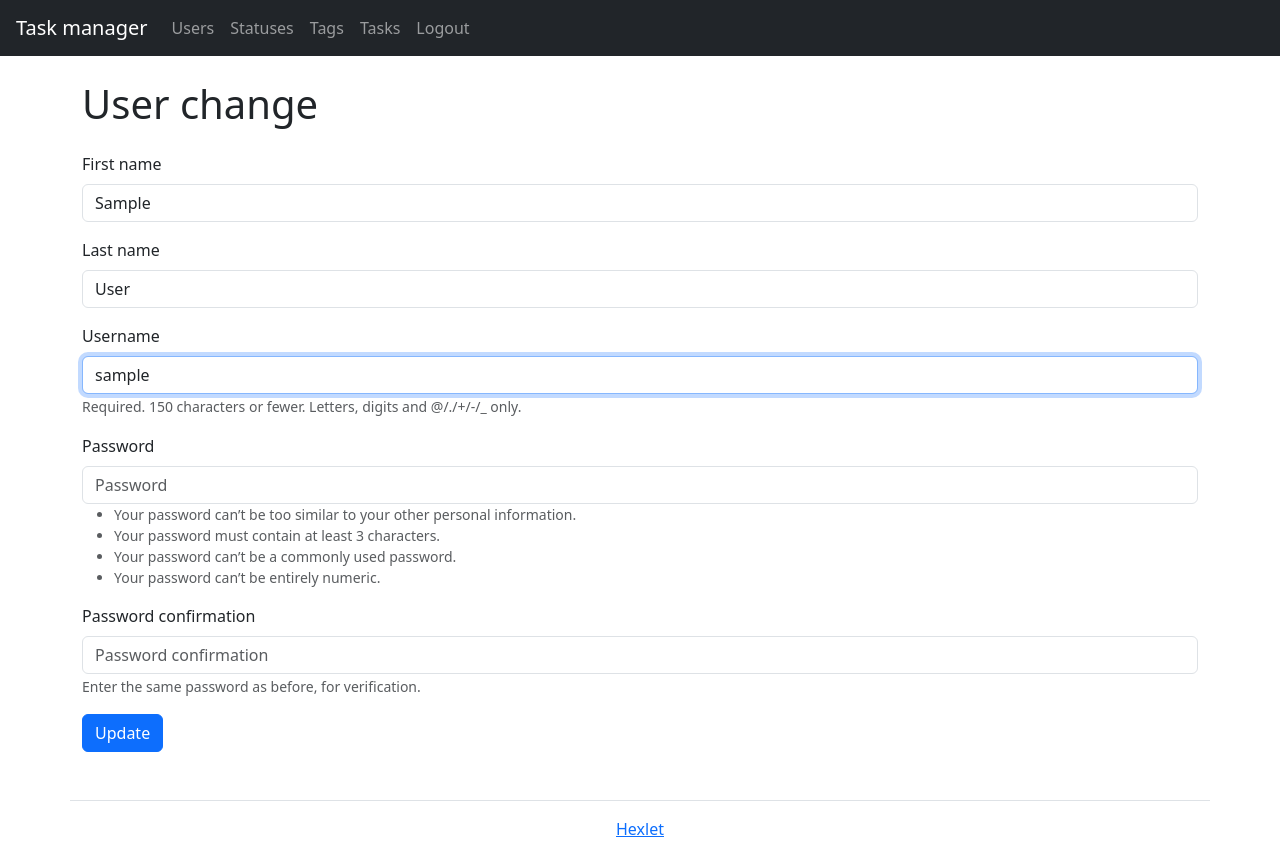
After one commit to Aluwian/python-project-52, a Django app: page /en/users/1/update/ in a window 1280 px wide. The commit adds this page. Run offline with Django 4.2, Linux system fonts and the light colour scheme; the visitor is signed in with stand-in values (Sample User, id 1); data comes from the database, SQL or seed files in the repository; some libraries are stand-ins or nearby versions.

Commit message:
add update functionality

```diff
--- /dev/null
+++ b/task_manager/helpers.py
@@ -0,0 +1,29 @@
+from django.contrib.auth.mixins import (
+    LoginRequiredMixin,
+    UserPassesTestMixin,
+)
+from django.contrib import messages
+from django.shortcuts import redirect
+from django.urls import reverse_lazy
+from django.utils.translation import gettext_lazy as _
+
+
+class CustomLoginRequiresMixin(LoginRequiredMixin):
+    def dispatch(self, request, *args, **kwargs):
+        if not request.user.is_authenticated:
+            messages.add_message(
+                request, messages.ERROR, _("You are not authorized! Please sign in.")
+            )
+            return redirect(reverse_lazy("Login"))
+        return super().dispatch(request, *args, **kwargs)
+
+
+class CustomPermissionRequiredMixin(UserPassesTestMixin):
+    def test_func(self):
+        return self.get_object() == self.request.user
+
+    def handle_no_permission(self):
+        messages.error(
+            self.request, _("You do not have rights to change another user.")
+        )
+        return redirect("UsersList")
--- a/task_manager/settings.py
+++ b/task_manager/settings.py
@@ -108,6 +108,9 @@ AUTH_PASSWORD_VALIDATORS = [
     },
     {
         "NAME": "django.contrib.auth.password_validation.MinimumLengthValidator",
+        "OPTIONS": {
+            "min_length": 3,
+        },
     },
     {
         "NAME": "django.contrib.auth.password_validation.CommonPasswordValidator",
@@ -147,3 +150,5 @@ STATIC_URL = "static/"
 # https://docs.djangoproject.com/en/4.2/ref/settings/#default-auto-field
 
 DEFAULT_AUTO_FIELD = "django.db.models.BigAutoField"
+
+LOGIN_URL = "Login"
--- a/task_manager/templates/layout/base.html
+++ b/task_manager/templates/layout/base.html
@@ -16,30 +16,7 @@
 
 <body class="d-flex flex-column min-vh-100">
 <header class="flex-shrink-0">
-    <nav class="navbar navbar-expand-lg navbar-dark bg-dark">
-        <a class="navbar-brand ms-3" href="{% url 'Home' %}">{% trans "Task manager" %}</a>
-        <button
-                class="navbar-toggler"
-                data-toggle="collapse"
-                data-target="#navbarToggleExternalContent">
-        <span class="navbar-toggler-icon"></span>
-        </button>
-        <div class="collapse navbar-collapse" id="navbarToggleExternalContent">
-            <ul class="navbar-nav mr-auto">
-                <li class="nav-item">
-                    <a class="nav-link" href="{% url 'UsersList' %}">{% trans "Users" %}</a>
-                </li>
-            </ul>
-            <ul class="navbar-nav">
-                <li class="nav-item">
-                    <a class="nav-link" href="{% url 'Login' %}">{% trans "Login" %}</a>
-                </li>
-                <li class="nav-item">
-                    <a class="nav-link" href="{% url 'CreateUser' %}">{% trans "Registration" %}</a>
-                </li>
-            </ul>
-        </div>
-    </nav>
+    {% include "layout/navbar.html" %}
 </header>
 
 <main class="flex-grow-1">
--- a/task_manager/templates/users/form.html
+++ b/task_manager/templates/layout/form.html
@@ -1,18 +1,17 @@
-<!-- task-manager/templates/create.html -->
+<!-- task-manager/templates/form.html -->
 
 {% extends "layout/base.html" %}
 {% load i18n %}
 {% load django_bootstrap5 %}
 
 {% block main %}
-<h1 class="my-4">{% trans title %}</h1>
     {% if messages %}
         {% bootstrap_messages %}
     {% endif %}
+    <h1 class="my-4">{% trans title %}</h1>
     <form method="post">
     {% csrf_token %}
         {% bootstrap_form form %}
     {% bootstrap_button button_text button_type="submit" %}
     </form>
-
 {% endblock main %}
--- /dev/null
+++ b/task_manager/templates/layout/navbar.html
@@ -0,0 +1,43 @@
+{% load i18n %}
+
+<nav class="navbar navbar-expand-lg navbar-dark bg-dark">
+        <a class="navbar-brand ms-3" href="{% url 'Home' %}">{% trans "Task manager" %}</a>
+        <button
+                class="navbar-toggler"
+                data-toggle="collapse"
+                data-target="#navbarToggleExternalContent">
+        <span class="navbar-toggler-icon"></span>
+        </button>
+        <div class="collapse navbar-collapse" id="navbarToggleExternalContent">
+            <ul class="navbar-nav mr-auto">
+                <li class="nav-item">
+                    <a class="nav-link" href="{% url 'UsersList' %}">{% trans "Users" %}</a>
+                </li>
+            </ul>
+            {% if user.is_authenticated %}
+                <ul class="navbar-nav">
+                    <li class="nav-item">
+                        <a class="nav-link" href="{% url 'UsersList' %}">{% trans "Statuses" %}</a>
+                    </li>
+                    <li class="nav-item">
+                        <a class="nav-link" href="{% url 'UsersList' %}">{% trans "Tags" %}</a>
+                    </li>
+                    <li class="nav-item">
+                        <a class="nav-link" href="{% url 'UsersList' %}">{% trans "Tasks" %}</a>
+                    </li>
+                    <li class="nav-item">
+                        <a class="nav-link" href="{% url 'Logout' %}">{% trans "Logout" %}</a>
+                    </li>
+                </ul>
+            {% else %}
+                <ul class="navbar-nav">
+                    <li class="nav-item">
+                        <a class="nav-link" href="{% url 'Login' %}">{% trans "Login" %}</a>
+                    </li>
+                    <li class="nav-item">
+                        <a class="nav-link" href="{% url 'CreateUser' %}">{% trans "Registration" %}</a>
+                    </li>
+                </ul>
+            {% endif %}
+        </div>
+    </nav>
--- a/task_manager/urls.py
+++ b/task_manager/urls.py
@@ -18,12 +18,13 @@ from django.contrib import admin
 from django.conf.urls.i18n import i18n_patterns
 from django.urls import path, include
 
-from task_manager.views import HomePageView, LoginUserView
+from task_manager.views import HomePageView, LoginUserView, LogoutUserView
 
 
 urlpatterns = i18n_patterns(
     path("", HomePageView.as_view(), name="Home"),
     path("login/", LoginUserView.as_view(), name="Login"),
+    path("logout/", LogoutUserView.as_view(), name="Logout"),
     path("users/", include("task_manager.users.urls")),
     path("admin/", admin.site.urls),
 )
--- a/task_manager/users/urls.py
+++ b/task_manager/users/urls.py
@@ -1,8 +1,9 @@
 from django.urls import path
-from task_manager.users.views import UsersListView, CreateUserView
+from task_manager.users.views import UsersListView, CreateUserView, UpdateUserView
 
 
 urlpatterns = [
     path("", UsersListView.as_view(), name="UsersList"),
     path("create/", CreateUserView.as_view(), name="CreateUser"),
+    path("<int:pk>/update/", UpdateUserView.as_view(), name="UpdateUser"),
 ]
--- a/task_manager/users/views.py
+++ b/task_manager/users/views.py
@@ -1,9 +1,11 @@
 from django.urls import reverse_lazy
 from django.views.generic.list import ListView
-from django.views.generic.edit import CreateView
+from django.views.generic.edit import CreateView, UpdateView
 from django.contrib.messages.views import SuccessMessageMixin
+from task_manager.helpers import CustomLoginRequiresMixin, CustomPermissionRequiredMixin
 from .models import User
 from .form import CreateUserForm
+from django.utils.translation import gettext_lazy as _
 
 
 class UsersListView(ListView):
@@ -17,7 +19,21 @@ class UsersListView(ListView):
 
 class CreateUserView(SuccessMessageMixin, CreateView):
     form_class = CreateUserForm
-    template_name = "users/form.html"
-    success_message = "User successfully registered"
-    success_url = reverse_lazy("Home")
-    extra_context = {"title": "Registration", "button_text": "Registration"}
+    template_name = "layout/form.html"
+    success_message = _("User successfully registered")
+    success_url = reverse_lazy("Login")
+    extra_context = {"title": _("Registration"), "button_text": _("Registrate")}
+
+
+class UpdateUserView(
+    CustomLoginRequiresMixin,
+    CustomPermissionRequiredMixin,
+    SuccessMessageMixin,
+    UpdateView,
+):
+    model = User
+    form_class = CreateUserForm
+    template_name = "layout/form.html"
+    success_url = reverse_lazy("UsersList")
+    success_message = _("User updated successfully")
+    extra_context = {"title": _("User change"), "button_text": _("Update")}
```
Also changed, not shown: task_manager/templates/index.html (+4 -6 lines), task_manager/templates/users/users_list.html (+7 -1 lines), task_manager/views.py (+9 -3 lines), task_manager/locale/ru/LC_MESSAGES/django.po.
